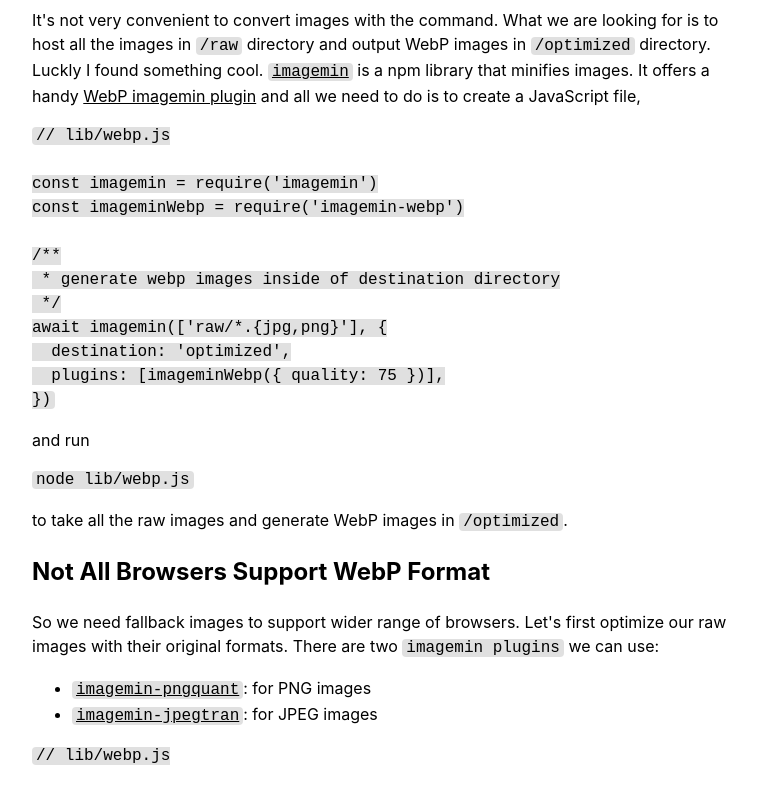
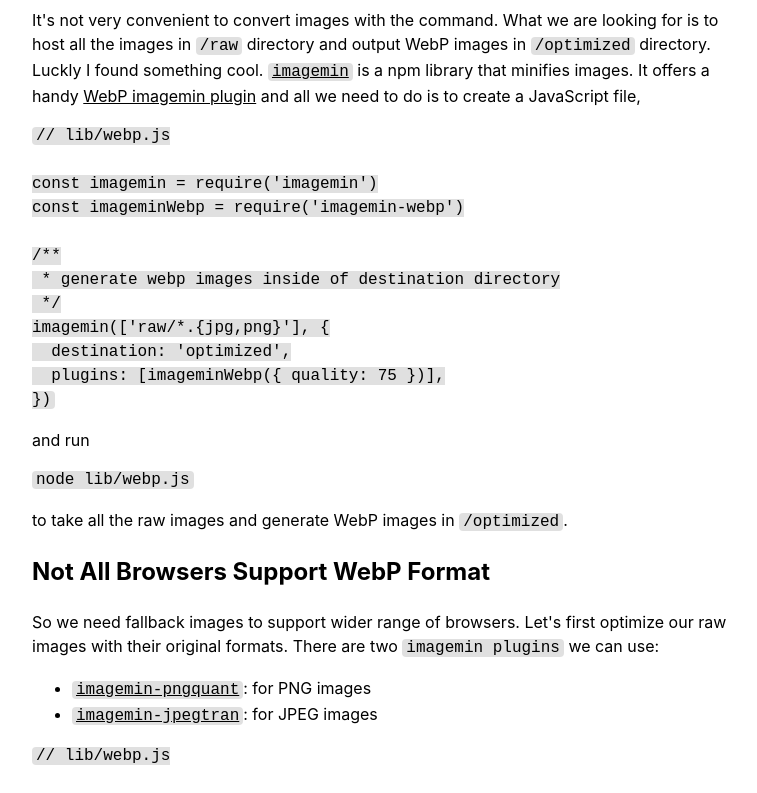
Before and after one commit to DawChihLiou/dawchihliou.github.io, a Next.js app: page /articles/use-webp-for-better-ux in a window 1280 px wide. Shown: the part 3400-4193 px from the top of the page, without its empty margins (248-1005 px from the left). Built offline with nearby package versions, Linux system fonts and the light colour scheme; a small style sheet from the web is missing.

Commit message:
docs: remove mistake in article

```diff
--- a/pages/articles/use-webp-for-better-ux.mdx
+++ b/pages/articles/use-webp-for-better-ux.mdx
@@ -130,7 +130,7 @@ const imageminWebp = require('imagemin-webp')
 /**
  * generate webp images inside of destination directory
  */
-await imagemin(['raw/*.{jpg,png}'], {
+imagemin(['raw/*.{jpg,png}'], {
   destination: 'optimized',
   plugins: [imageminWebp({ quality: 75 })],
 })
@@ -161,7 +161,7 @@ const imageminPngquant = require('imagemin-pngquant')
 /**
  * generate optimized fallback images
  */
-await imagemin(['raw/*.{jpg,png}'], {
+imagemin(['raw/*.{jpg,png}'], {
   destination: 'optimized',
   plugins: [
     imageminJpegtran(),
@@ -214,7 +214,7 @@ const imageminSvgo = require('imagemin-svgo')
 /**
  * generate optimized svg files
  */
-await imagemin(['public/raw/*.svg'], {
+imagemin(['public/raw/*.svg'], {
   destination: 'public/optimized',
   plugins: [imageminSvgo({ removeViewBox: false })],
 })
```
